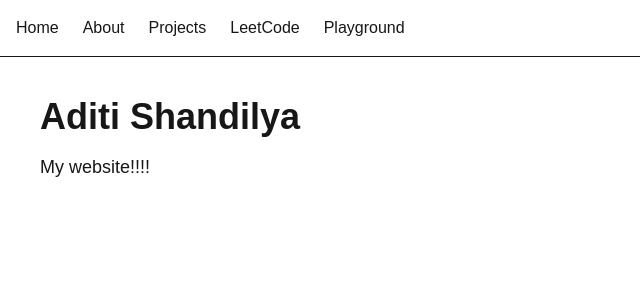
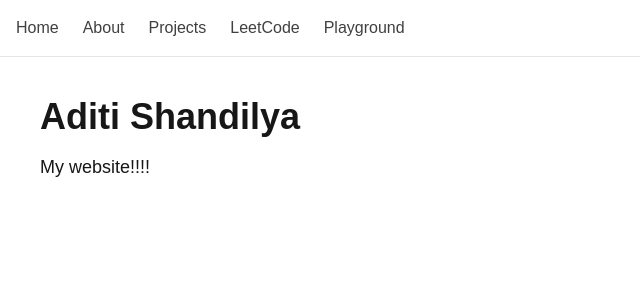
Before and after one commit to aditi-shandilya/my-website, a Next.js app: page / in a window 1280 px wide. Shown: the top 300 px of the page, without its empty margins (0-640 px from the left). Built offline with nearby package versions, Linux system fonts and the light colour scheme.

Commit message:
style(navbar): add pink accent hover states

```diff
--- a/app/components/Navbar.tsx
+++ b/app/components/Navbar.tsx
@@ -2,12 +2,22 @@ import Link from "next/link";
 
 export default function Navbar() {
   return (
-    <div className="flex gap-6 p-4 border-b">
-      <Link href="/">Home</Link>
-      <Link href="/about">About</Link>
-      <Link href="/projects">Projects</Link>
-      <Link href="/leetcode">LeetCode</Link>
-      <Link href="/playground">Playground</Link>
-    </div>
+    <div className="flex gap-6 p-4 border-b border-neutral-200 bg-white">
+  <Link href="/" className="text-neutral-700 hover:text-pink-600 transition">
+    Home
+  </Link>
+  <Link href="/about" className="text-neutral-700 hover:text-pink-600 transition">
+    About
+  </Link>
+  <Link href="/projects" className="text-neutral-700 hover:text-pink-600 transition">
+    Projects
+  </Link>
+  <Link href="/leetcode" className="text-neutral-700 hover:text-pink-600 transition">
+    LeetCode
+  </Link>
+  <Link href="/playground" className="text-neutral-700 hover:text-pink-600 transition">
+    Playground
+  </Link>
+</div>
   );
 }
```
